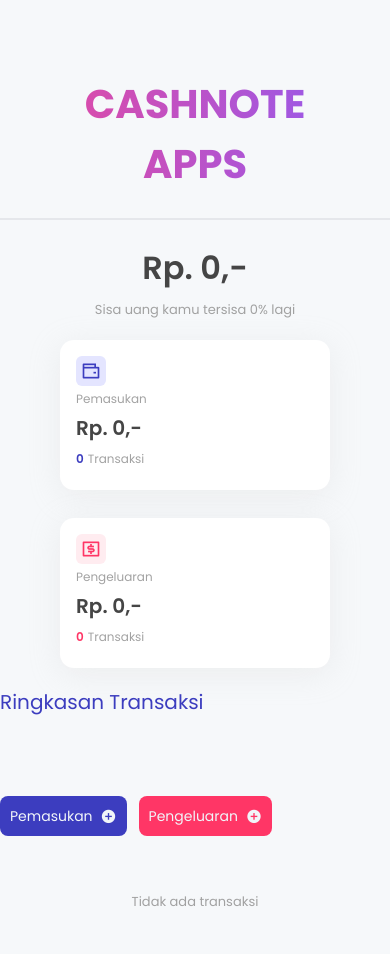
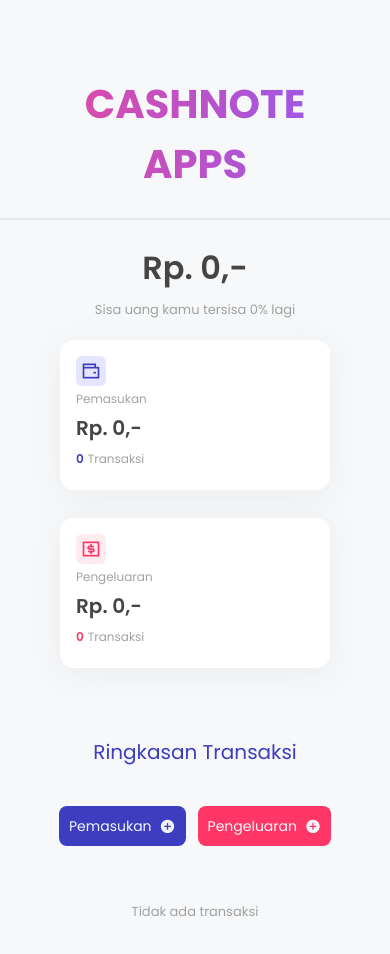
Before and after one commit to ramaherdianto/cashnote-app, a React (Vite) app: page / in a window 390 px wide. Shown: the top 954 px of the page. Built offline with nearby package versions, Linux system fonts and the light colour scheme.

Commit message:
feat: responsive style

```diff
--- a/src/App.scss
+++ b/src/App.scss
@@ -2,6 +2,12 @@
 
 * {
     font-family: 'Poppins', sans-serif;
+}
+
+@mixin mobile {
+    @media screen and (max-width: 568px) {
+        @content;
+    }
 }
 
 #modal {
@@ -31,6 +37,15 @@
 
     .transaction-list {
         .header-transaction {
+            @include mobile() {
+                display: flex;
+                flex-direction: column;
+                justify-content: center;
+                align-items: center;
+                margin-top: 50px;
+                gap: 40px;
+            }
+
             .btn-transaction {
                 .btn__modal {
                     transition: all 0.4s ease;
```
